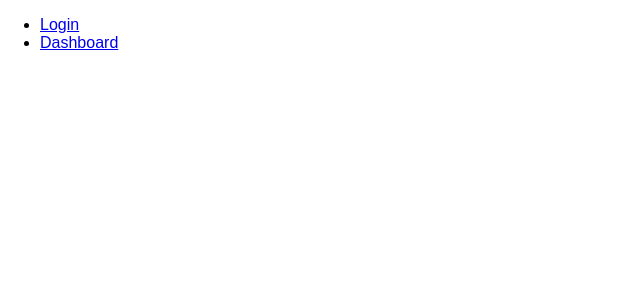
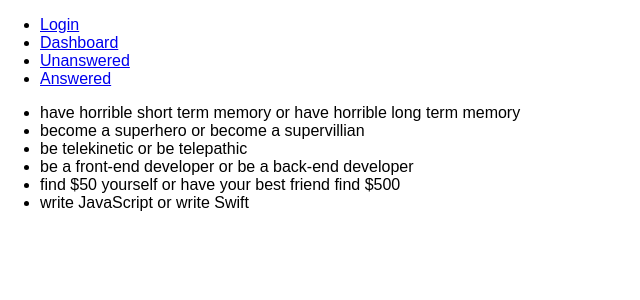
Before and after one commit to KaushikThrn/Udacity_would_you_rather, a React (Create React App) app: page /Unanswered in a window 1280 px wide. Shown: the top 300 px of the page, without its empty margins (0-640 px from the left). Built offline with nearby package versions, Linux system fonts and the light colour scheme.

Commit message:
answered and unanswered implemented

```diff
--- /dev/null
+++ b/src/components/Answered.js
@@ -0,0 +1,33 @@
+import React, {Component} from 'react'
+import {connect} from 'react-redux'
+import {Button, Form, FormGroup, Label} from 'reactstrap'
+import {authenticateUser} from "../actions/authedUser"
+import {Link, Redirect} from 'react-router-dom'
+
+class Answered extends Component {
+
+    render(){
+        return(
+            <div>
+                <ul>{
+                    this.props.answered.map((question)=>(<li key={question.id}>{question.optionOne["text"]} or {question.optionTwo["text"]}</li>))
+                }
+
+                </ul>
+            </div>
+            )
+    }
+}
+
+function mapStateToProps({questions,authedUser}) {
+    const answered = Object.values(questions).filter((question)=>(
+         question.optionOne.votes.includes(authedUser[0]) || question.optionTwo.votes.includes(authedUser[0])))
+
+    return {
+        answered,
+        user:authedUser[0]
+    }
+}
+
+
+export default connect(mapStateToProps)(Answered)
--- a/src/components/App.js
+++ b/src/components/App.js
@@ -3,6 +3,8 @@ import {BrowserRouter as Router, Route, Link} from 'react-router-dom'
 import Login from './Login'
 import PrivateRoute from './PrivateRoute'
 import Question from './Question'
+import Unanswered from './Unanswered'
+import Answered from './Answered'
 import Dashboard from './Dashboard'
 import Protected from './Protected'
 import {handleInitialData} from "../actions/shared"
@@ -25,10 +27,14 @@ componentDidMount() {
                         {console.log("the state in app.js is",this.props.state)}
                           <Link to="/login">Login</Link></li>
                            <li><Link to="/Dashboard">Dashboard</Link></li>
+                           <li><Link to="/Unanswered">Unanswered</Link></li>
+                           <li><Link to="/Answered">Answered</Link></li>
                         </ul>
                         <Route path="/login" component={Login}/>
                         <Route path="/questions/:question_id" component={Question}/>
                         <Route path="/Dashboard" component={Dashboard}/>
+                        <Route path="/Unanswered" component={Unanswered}/>
+                        <Route path="/Answered" component={Answered}/>
                         <PrivateRoute path="/protected" component={Protected}/>
                         </div>
                 </Fragment>
--- a/src/components/Login.js
+++ b/src/components/Login.js
@@ -27,6 +27,7 @@ class Login extends Component {
         <label>
           Select the user name:
           <select value={this.state.value} onChange={this.handleChange}>
+             <option value='' disabled>Select</option>
           {
             this.props.users.map((user)=>(
                 <option key={user.id} value={user.id}>{user.name}</option>
--- /dev/null
+++ b/src/components/Unanswered.js
@@ -0,0 +1,31 @@
+import React, {Component} from 'react'
+import {connect} from 'react-redux'
+import {Button, Form, FormGroup, Label} from 'reactstrap'
+import {authenticateUser} from "../actions/authedUser"
+import {Link, Redirect} from 'react-router-dom'
+
+class Unanswered extends Component {
+
+    render(){
+        return(
+            <div>
+                <ul>{
+                    this.props.unAnswered.map((question)=>(<li key={question.id}>{question.optionOne["text"]} or {question.optionTwo["text"]}</li>))
+                }
+                </ul>
+            </div>
+            )
+    }
+}
+
+function mapStateToProps({questions,authedUser}) {
+    const unAnswered = Object.values(questions).filter((question)=>(
+         !question.optionOne.votes.includes(authedUser[0]) && !question.optionTwo.votes.includes(authedUser[0])))
+
+    return {
+        unAnswered,
+        user:authedUser[0]
+    }
+}
+
+export default connect(mapStateToProps)(Unanswered)
```
